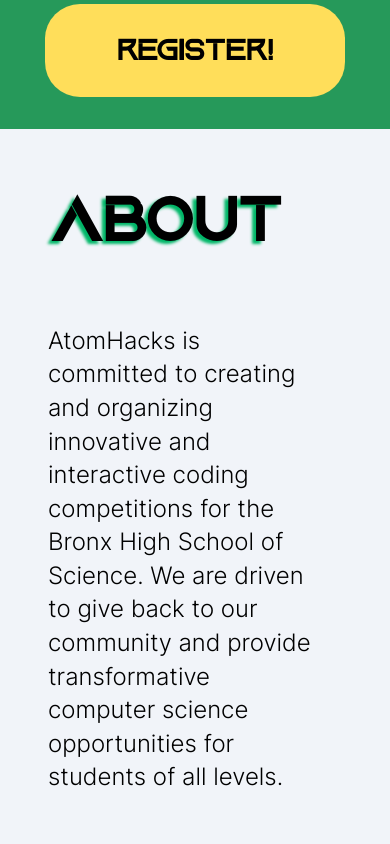
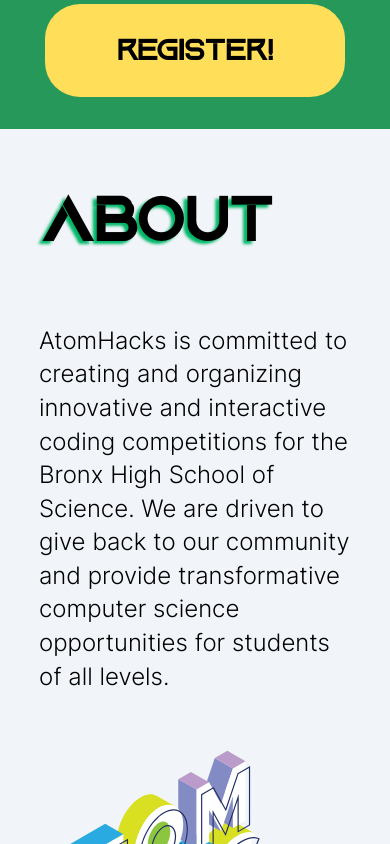
Before and after one commit to atomhacks/VIII, a Next.js app: page / in a window 390 px wide. Shown: the part 980-1824 px from the top of the page. Built offline with nearby package versions, Linux system fonts and the light colour scheme.

Commit message:
link sponsors + fix design bug in about

```diff
--- a/components/sections/Sponsors.js
+++ b/components/sections/Sponsors.js
@@ -36,7 +36,7 @@
 
 const Sponsor = () => {
   return (
-    <div className={sponsorStyles.sponsorDiv}>
+    <div className={sponsorStyles.sponsorDiv} id="sponsors">
       <h1 className={sponsorStyles.title}>Sponsors</h1>
       <p
         style={{
--- a/styles/sections/About.module.css
+++ b/styles/sections/About.module.css
@@ -41,6 +41,7 @@
   border-radius: 20px;
   margin: 3rem;
   padding: 3rem;
+  text-align: center;
 }
 
 .signUpButton {
@@ -64,9 +65,11 @@
 @media screen and (max-width: 1025px) {
   .aboutDiv {
     padding: 4rem 0;
-    grid-template-areas:
-      "left"
-      "right";
+    display: flex;
+    align-items: center;
+    justify-content: center;
+    flex-direction: column;
+    text-align: center;
   }
 
   .title {
@@ -89,4 +92,8 @@
     margin-right: 2rem;
   }
 
+  .content {
+    padding: 0;
+  }
+
 }
```
